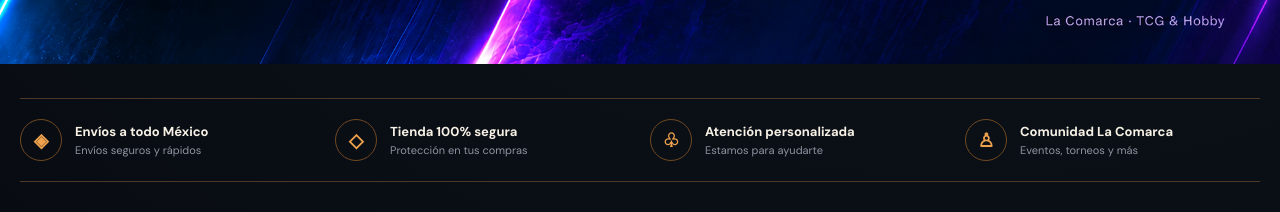
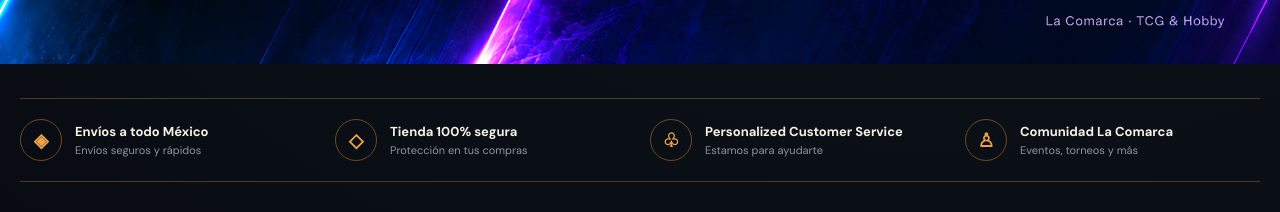
Before and after one commit to lacomarcaventas-del/la-comarca-pokemon, a Next.js app: page / in a window 1280 px wide. Shown: the part 780-992 px from the top of the page. Built offline with nearby package versions, Linux system fonts and the light colour scheme; no server answers; the database is empty.

Commit message:
Use natural English wording for personalized customer service

```diff
--- a/app/page.tsx
+++ b/app/page.tsx
@@ -21,6 +21,6 @@ export default function Home(){return <div className="siteShell"><style>{account
 
 <ProductCarousel/>
 <Link href="/cuenta" className="accountHero" aria-label="Crear cuenta en La Comarca"><div className="accountCopy"><div className="accountKicker">18 AÑOS · LLEVANDO DIVERSIÓN A TODO MÉXICO</div><h1>CREA TU <span>CUENTA HOY</span></h1><div className="accountBenefits"><span>◈ COMPRA</span><span>◇ COLECCIONA</span><span>♧ DISFRUTA</span></div><div className="accountButton">♙ &nbsp; CREAR CUENTA &nbsp; →</div></div><div className="accountVisuals" aria-hidden="true"><div className="brandTitle">TUS MUNDOS FAVORITOS</div><div className="brandGrid">{accountBrands.map(([name,key],i)=><div className={`brandLogo ${key}`} key={name+i}>{name}</div>)}</div><div className="brandFooter">La Comarca · TCG & Hobby</div></div></Link>
-<section id="comunidad" className="wrap benefits"><div><b>◈</b><span><strong>Envíos a todo México</strong><small>Envíos seguros y rápidos</small></span></div><div><b>◇</b><span><strong>Tienda 100% segura</strong><small>Protección en tus compras</small></span></div><div><b>♧</b><span><strong>Atención personalizada</strong><small>Estamos para ayudarte</small></span></div><div><b>♙</b><span><strong>Comunidad La Comarca</strong><small>Eventos, torneos y más</small></span></div></section>
+<section id="comunidad" className="wrap benefits"><div><b>◈</b><span><strong>Envíos a todo México</strong><small>Envíos seguros y rápidos</small></span></div><div><b>◇</b><span><strong>Tienda 100% segura</strong><small>Protección en tus compras</small></span></div><div><b>♧</b><span><strong>Personalized Customer Service</strong><small>Estamos para ayudarte</small></span></div><div><b>♙</b><span><strong>Comunidad La Comarca</strong><small>Eventos, torneos y más</small></span></div></section>
 <section className="wrap feedSection"><div className="sectionTitle"><h2>Últimas publicaciones</h2><a href="https://www.facebook.com/ComarcaTCG" target="_blank" rel="noreferrer">Ver Facebook →</a></div><FacebookFeed/></section></main>
 <footer className="siteFooter"><BrandLogo/><span>La Comarca · Campeche, México · TCG · Juegos · Coleccionismo · Hobby</span></footer></div>}
```
